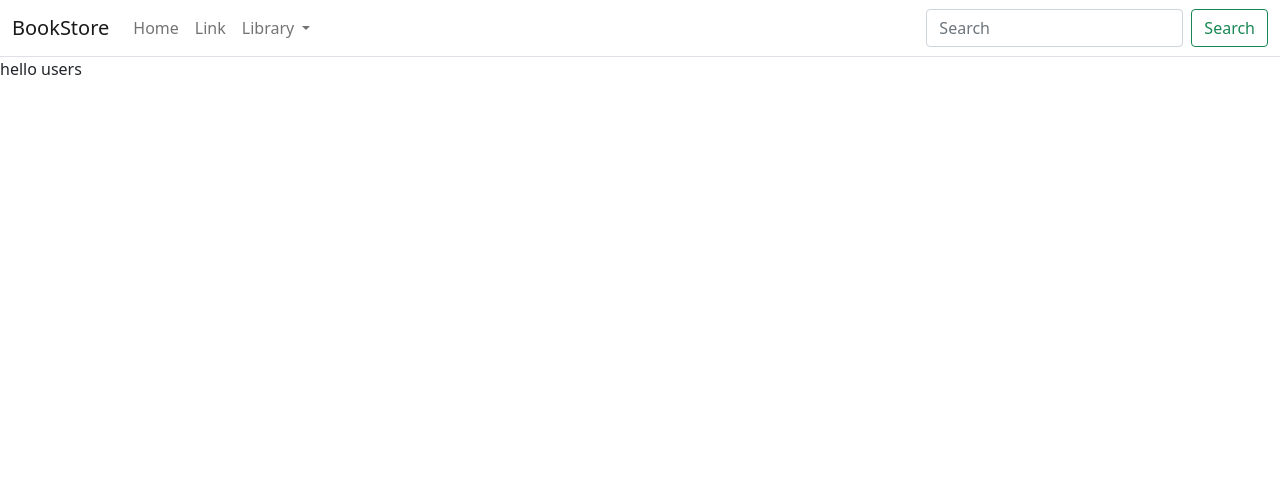
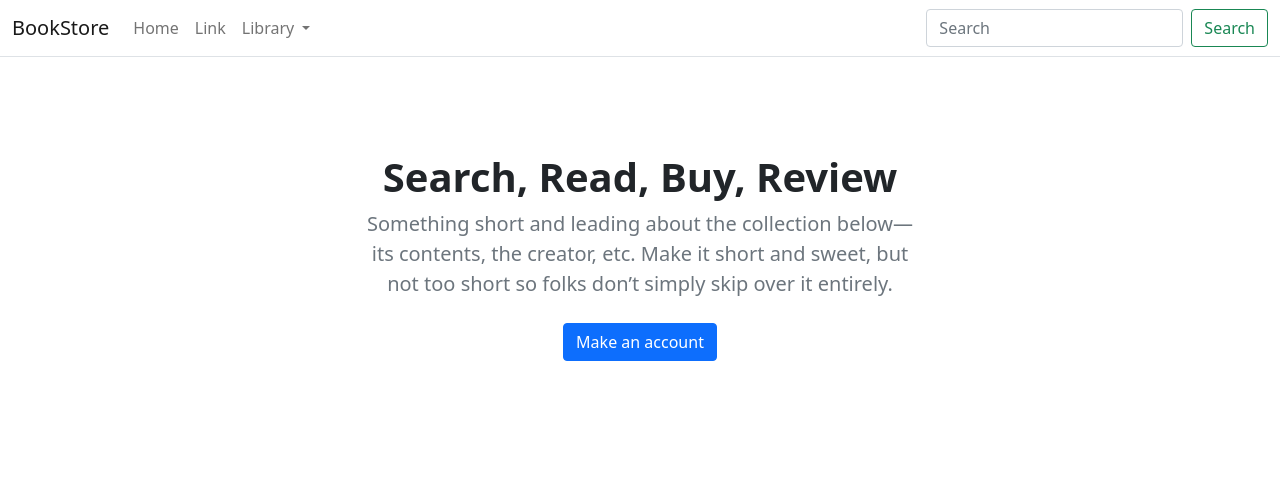
Before and after one commit to drigger091/E-commerce_using_django-_and_python, a Django app: page / in a window 1280 px wide. Shown: the top 480 px of the page. Run offline with Django 4.2, Linux system fonts and the light colour scheme; data comes from the database, SQL or seed files in the repository.

Commit message:
update the home page

```diff
--- a/templates/store/home.html
+++ b/templates/store/home.html
@@ -3,5 +3,19 @@
 {% block title %}E-commerce-site{% endblock %}
 
 {% block content %}
-        hello users
+
+
+
+<section class="py-5 text-center container">
+    <div class="row py-lg-5">
+      <div class="col-lg-6 col-md-8 mx-auto">
+        <h1 class="h1 fw-bold">Search, Read, Buy, Review</h1>
+        <p class="lead text-muted">Something short and leading about the collection below—its contents, the creator,
+          etc. Make it short and sweet, but not too short so folks don’t simply skip over it entirely.</p>
+        <p>
+          <a href="#" class="btn btn-primary my-2">Make an account</a>
+        </p>
+      </div>
+    </div>
+  </section>
 {% endblock %}
```
